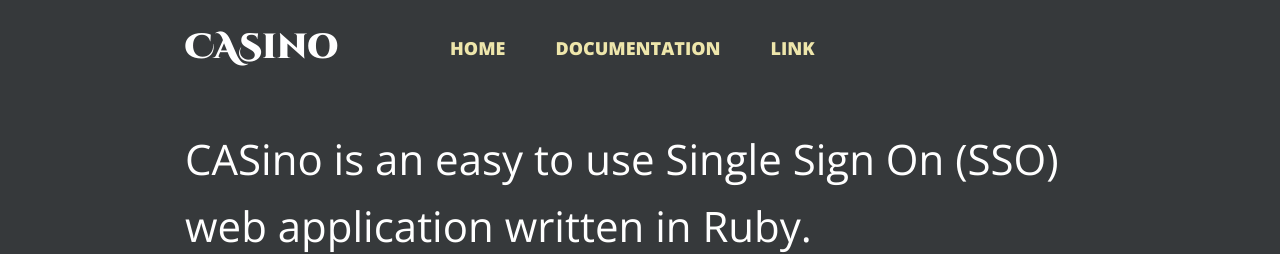
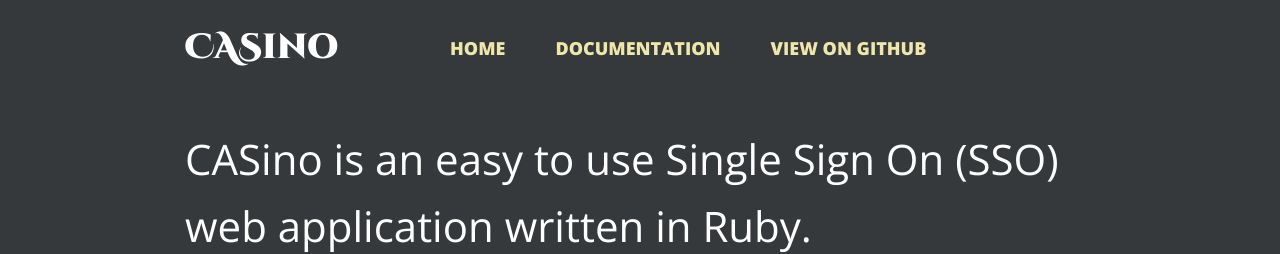
Before and after one commit to rbCAS/rbcas.github.com, a Jekyll site: the page built from index.html, in a window 1280 px wide. Shown: the top 254 px of the page. Built offline with Jekyll 4.4.1, drawn with Linux system fonts in a browser that asks for light colours.

Commit message:
Fix links to GitHub

```diff
--- a/_layouts/default.html
+++ b/_layouts/default.html
@@ -39,13 +39,13 @@
         </div>
         <div class="nine columns">
           <ul class="nav">
-            <li class="active">
+            <li{% if page.title == "CASino" %} class="active"{% endif %}>
               <a href="/">Home</a>
             </li>
-            <li>
+            <li{% if page.title != "CASino" %} class="active"{% endif %}>
               <a href="/docs">Documentation</a>
             </li>
-            <li><a href="#">Link</a></li>
+            <li><a href="https://github.com/rbCAS">View on GitHub</a></li>
           </ul>
         </div>
       </div>
--- a/index.html
+++ b/index.html
@@ -9,8 +9,8 @@
         CASino is an easy to use Single Sign On (SSO) web application written in Ruby.
       </p>
       <div class="links">
-        <a class="big button" href="#"><span class="icon-download"></span>Download</a>
-        <a class="big button" href="#"><span class="icon-github"></span>View on GitHub</a>
+        <a class="big button" href="https://github.com/rbCAS/CASinoApp/archive/master.zip"><span class="icon-download"></span>Download</a>
+        <a class="big button" href="https://github.com/rbCAS"><span class="icon-github"></span>View on GitHub</a>
       </div>
     </div>
   </div>
```
